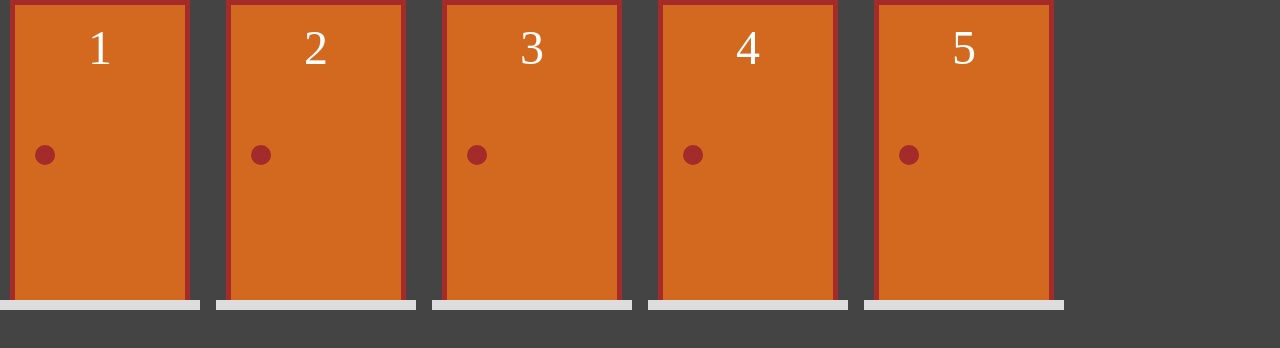
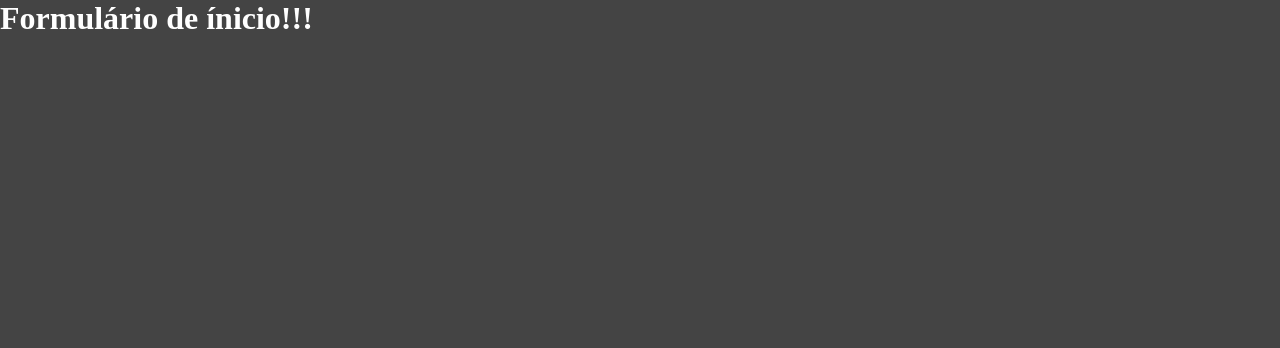
Before and after one commit to DiogoKenway/monty-hall, a Next.js app: page / in a window 1280 px wide. Shown: the top 348 px of the page. Built offline with nearby package versions, Linux system fonts and the light colour scheme.

Commit message:
final code

```diff
--- a/src/pages/index.tsx
+++ b/src/pages/index.tsx
@@ -3,19 +3,9 @@ import Porta from "../components/Porta";
 import criarPortas, { atualizarPortas } from "../functions/portas";
 
 export default function Home() {
-
-  const [portas, setPortas] = useState(criarPortas(5, 3));
-
-  function renderizarPortas() {
-    return portas.map((porta, i) => (
-      <Porta key={porta.numero} value={porta}
-       onChange={novaPorta => setPortas(atualizarPortas(portas, novaPorta))}/>
-    ))
-  }
-
   return (
     <div style={{ display: "flex", gap: "1rem"}}>
-        {renderizarPortas()}
+        <h1>Formulário de ínicio!!!</h1>
     </div>
   )
 }
```
